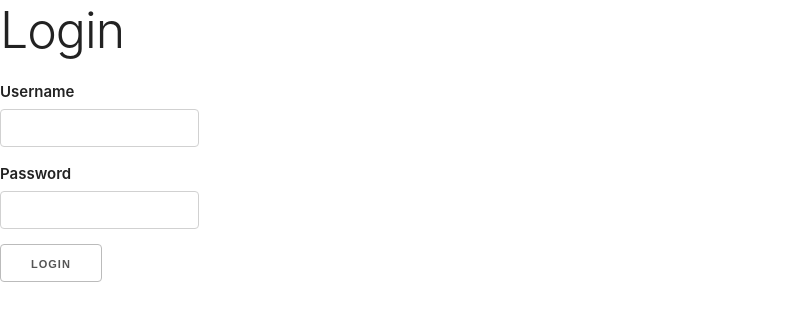
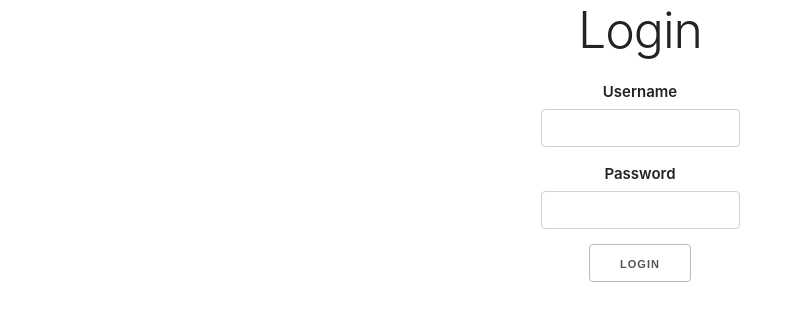
Before and after one commit to ankurkakroo2/testing-react-apps, a React (Create React App) app: page /login in a window 1280 px wide. Shown: the top 320 px of the page, without its empty margins (0-803 px from the left). Built offline with nearby package versions, Linux system fonts and the light colour scheme.

Commit message:
login functionality added

```diff
--- a/public/index.html
+++ b/public/index.html
@@ -28,6 +28,7 @@
       rel="stylesheet"
       href="https://cdnjs.cloudflare.com/ajax/libs/skeleton/2.0.4/skeleton.min.css"
     />
+
     <title>React App</title>
   </head>
   <body>
--- a/src/App.js
+++ b/src/App.js
@@ -1,17 +1,33 @@
-import React from "react";
+import React,{useState, useEffect} from "react";
 import { BrowserRouter as Router, Switch, Route } from "react-router-dom";
 
 import "./App.css";
 import Dashboard from "./components/dashboard";
 import Login from "./components/login";
+import PrivateRoute from "./util/PrivateRoute";
+import PublicRoute from "./util/PublicRoute";
+import { getToken } from './util/Common';
 
 function App() {
+  const [authLoading, setAuthLoading] = useState(true);
+  useEffect(() => {
+    const token = getToken();
+    if (!token) {
+      return;
+    }
+      setAuthLoading(false);
+
+  }, []);
+
+  if (authLoading && getToken()) {
+    return <div className="content">Checking Authentication...</div>
+  }
   return (
     <Router>
       <Switch>
-        <Route exact path="/" component={Login} />
-        <Route path="/login" component={Login} />
-        <Route path="/dashboard" component={Dashboard} />
+      <PublicRoute exact path="/" component={Login} />
+      <PublicRoute path="/login" component={Login} />
+      <PrivateRoute path="/dashboard" component={Dashboard} />
       </Switch>
     </Router>
   );
--- a/src/components/dashboard/index.js
+++ b/src/components/dashboard/index.js
@@ -1,8 +1,21 @@
-import React from "react";
-import "./default.css";
+import React from 'react';
+import { getUser, removeUserSession } from '../../util/Common';
 
-function Dashboard() {
-  return <div className="dashboard">Dashboard</div>;
+const Dashboard = (props)=> {
+  const user = getUser();
+
+  // handle click event of logout button
+  const handleLogout = () => {
+    removeUserSession();
+    props.history.push('/login');
+  }
+
+  return (
+    <div>
+      Welcome {user.name}!<br /><br />
+      <input type="button" onClick={handleLogout} value="Logout" />
+    </div>
+  );
 }
 
 export default Dashboard;
--- a/src/components/login/default.css
+++ b/src/components/login/default.css
@@ -1,2 +1,3 @@
-.dashboard {
+.login-form {
+text-align: center;
 }
--- a/src/components/login/index.js
+++ b/src/components/login/index.js
@@ -1,6 +1,6 @@
 import React, { useState } from "react";
 
-import { useFormInput } from "../../util/common";
+import { useFormInput, setUserSession } from "../../util/Common";
 import "./default.css";
 
 function Login({ history }) {
@@ -9,17 +9,23 @@ function Login({ history }) {
   const [error, setError] = useState(null);
   const [loading, setLoading] = useState(false);
 
-  const handleLogin = () => {
-    setError(null);
+  const handleLogin = (event) => {
+    event.preventDefault();
     setLoading(true);
-    history.push("/dashboard");
+    if(username.value ==='admin' && password.value === 'admin'){
+      setUserSession(`admin_${Math.random(0,100)}`, username.value);
+      history.push("/dashboard");
+      setError(null);
+    }
+    setLoading(false);
   };
 
   return (
-    <section>
+    <section className="login-form">
       <h1>Login</h1>
+      <form onSubmit={handleLogin}>
       <div>
-        <label for="username">Username</label>
+        <label htmlFor="username">Username</label>
         <input
           type="text"
           {...username}
@@ -28,7 +34,7 @@ function Login({ history }) {
         />
       </div>
       <div>
-        <label for="password">Password</label>
+        <label htmlFor="password">Password</label>
         <input
           type="password"
           {...password}
@@ -42,11 +48,11 @@ function Login({ history }) {
         </>
       )}
       <input
-        type="button"
+        type="submit"
         value={loading ? "Loading..." : "Login"}
-        onClick={handleLogin}
         disabled={loading}
       />
+      </form>
     </section>
   );
 }
--- /dev/null
+++ b/src/util/Common.js
@@ -0,0 +1,37 @@
+import { useState } from "react";
+
+export const useFormInput = initialValue => {
+  const [value, setValue] = useState(initialValue);
+
+  const handleChange = e => {
+    setValue(e.target.value);
+  };
+  return {
+    value,
+    onChange: handleChange
+  };
+};
+
+// return the user data from the session storage
+export const getUser = () => {
+  const userStr = sessionStorage.getItem('user');
+  if (userStr) return JSON.parse(userStr);
+  else return null;
+}
+
+// return the token from the session storage
+export const getToken = () => {
+  return sessionStorage.getItem('token') || null;
+}
+
+// remove the token and user from the session storage
+export const removeUserSession = () => {
+  sessionStorage.removeItem('token');
+  sessionStorage.removeItem('user');
+}
+
+// set the token and user from the session storage
+export const setUserSession = (token, user) => {
+  sessionStorage.setItem('token', token);
+  sessionStorage.setItem('user', JSON.stringify(user));
+}
--- /dev/null
+++ b/src/util/PrivateRoute.js
@@ -0,0 +1,15 @@
+import React from 'react';
+import { Route, Redirect } from 'react-router-dom';
+import { getToken } from './Common';
+
+// handle the private routes
+function PrivateRoute({ component: Component, ...rest }) {
+  return (
+    <Route
+      {...rest}
+      render={(props) => getToken() ? <Component {...props} /> : <Redirect to={{ pathname: '/login', state: { from: props.location } }} />}
+    />
+  )
+}
+
+export default PrivateRoute;
--- /dev/null
+++ b/src/util/PublicRoute.js
@@ -0,0 +1,15 @@
+import React from 'react';
+import { Route, Redirect } from 'react-router-dom';
+import { getToken } from './Common';
+
+// handle the public routes
+function PublicRoute({ component: Component, ...rest }) {
+  return (
+    <Route
+      {...rest}
+      render={(props) => !getToken() ? <Component {...props} /> : <Redirect to={{ pathname: '/dashboard' }} />}
+    />
+  )
+}
+
+export default PublicRoute;
--- a/src/util/common.js
+++ /dev/null
@@ -1,13 +0,0 @@
-import { useState } from "react";
-
-export const useFormInput = initialValue => {
-  const [value, setValue] = useState(initialValue);
-
-  const handleChange = e => {
-    setValue(e.target.value);
-  };
-  return {
-    value,
-    onChange: handleChange
-  };
-};
```
